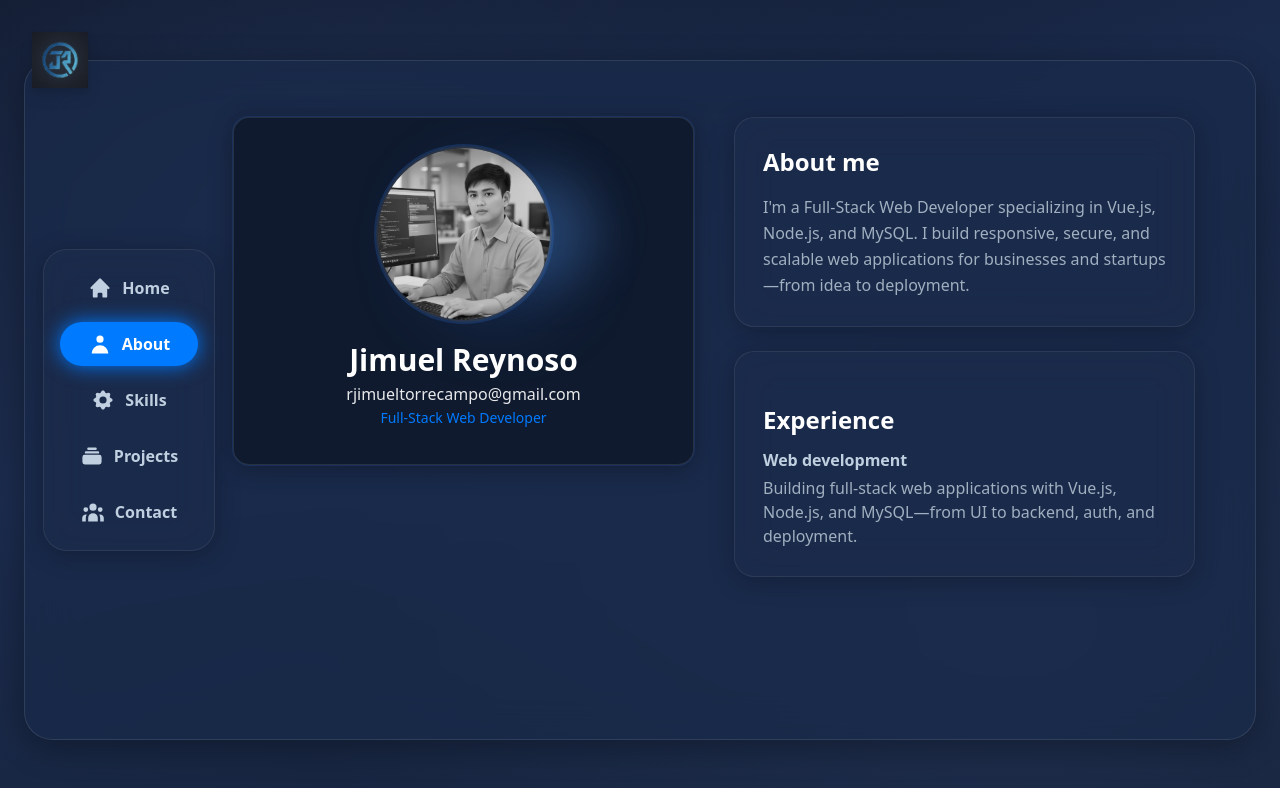
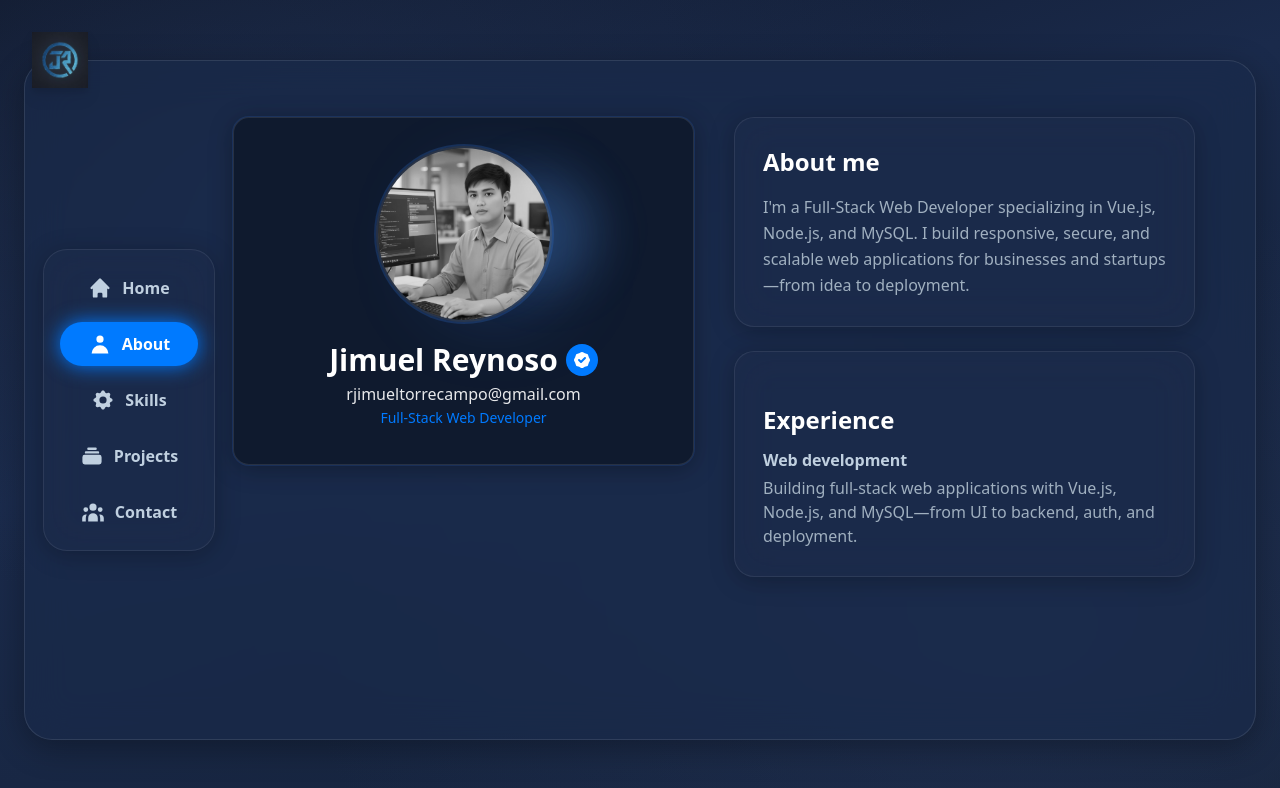
Before and after one commit to JReynoso12/My-own-page, a Next.js app: page / in a window 1280 px wide. Both pictures are taken after a click on the button "About". Shown: the top 788 px of the page. Built offline with nearby package versions, Linux system fonts and the light colour scheme.

Commit message:
Add animejs dependency for enhanced animations; update AboutMe component to include a verification badge and improve layout structure in Home component.

```diff
--- a/app/page.tsx
+++ b/app/page.tsx
@@ -9,11 +9,14 @@ import Skills from "@/components/Skills";
 import Projects from "@/components/Projects";
 import ContactPerson from "@/components/ContactPerson";
 
+
 export default function Home() {
   const [activeTab, setActiveTab] = useState("home");
 
   return (
     <main className="relative min-h-screen flex items-center justify-center px-4 py-8 md:px-6 md:py-10">
+      {/* Animated grid background */}
+
       {/* JR Logo - Top Left (always visible) */}
       <div className="fixed top-8 left-8 z-50">
         <Image
@@ -26,7 +29,7 @@ export default function Home() {
       </div>
 
       {/* Main frosted glass panel – scaled up for more presence */}
-      <div className="relative w-full max-w-7xl min-h-[min(85vh,720px)] neon-glass-card px-6 py-10 md:px-12 md:py-12 flex flex-col md:flex-row gap-8 md:gap-12">
+      <div className="relative z-10 w-full max-w-7xl min-h-[min(85vh,720px)] neon-glass-card px-6 py-10 md:px-12 md:py-12 flex flex-col md:flex-row gap-8 md:gap-12">
         {/* Vertical navigation */}
         <aside className="flex md:flex-col items-center justify-between md:justify-center gap-4 md:gap-5 md:w-28">
           <TabNavigation activeTab={activeTab} onTabChange={setActiveTab} />
--- a/components/AboutMe.tsx
+++ b/components/AboutMe.tsx
@@ -2,6 +2,7 @@
 
 import { motion } from "framer-motion";
 import Image from "next/image";
+import { HiBadgeCheck } from "react-icons/hi";
 
 export default function AboutMe() {
   return (
@@ -30,8 +31,11 @@ export default function AboutMe() {
                     sizes="(max-width: 768px) 144px, 176px"
                   />
                 </div>
-                <h2 className="text-2xl md:text-3xl font-bold text-white mb-1">
+                <h2 className="text-2xl md:text-3xl font-bold text-white mb-1 flex items-center justify-center gap-2">
                   Jimuel Reynoso
+                  <span className="flex items-center justify-center w-7 h-7 md:w-8 md:h-8 rounded-full bg-neon-blue text-white" title="Verified">
+                    <HiBadgeCheck className="w-4 h-4 md:w-5 md:h-5" />
+                  </span>
                 </h2>
                 <p className="text-base text-white/90 mb-0.5">
                   rjimueltorrecampo@gmail.com
--- a/package.json
+++ b/package.json
@@ -9,6 +9,7 @@
     "lint": "next lint"
   },
   "dependencies": {
+    "animejs": "^4.3.5",
     "clsx": "^2.1.1",
     "framer-motion": "^11.3.19",
     "next": "^14.2.5",
```
Also changed, not shown: 1 other file (tests, documents, lock files or other folders).
